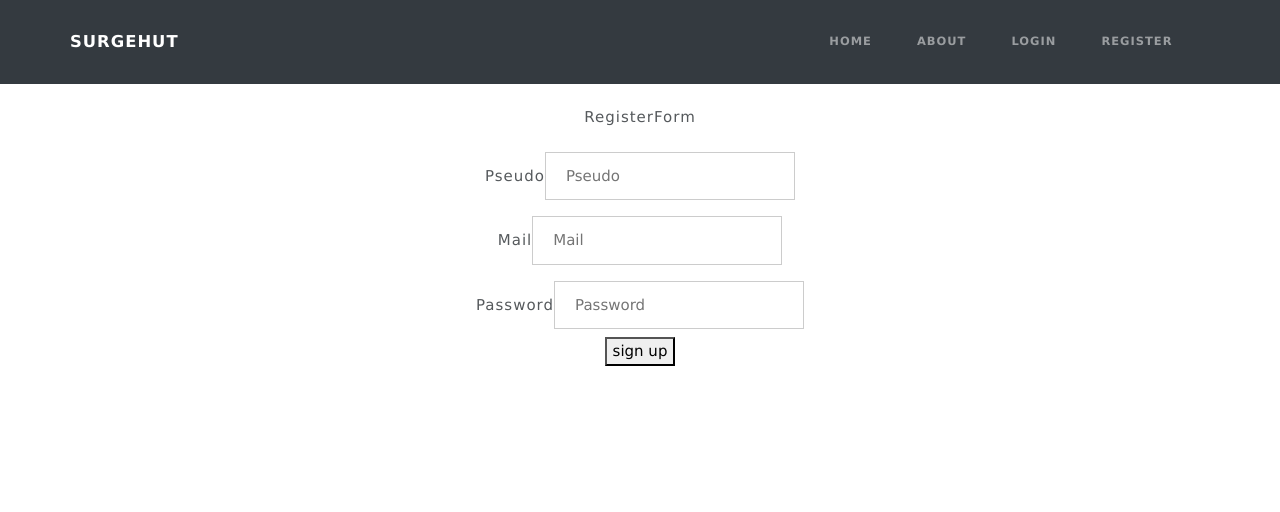
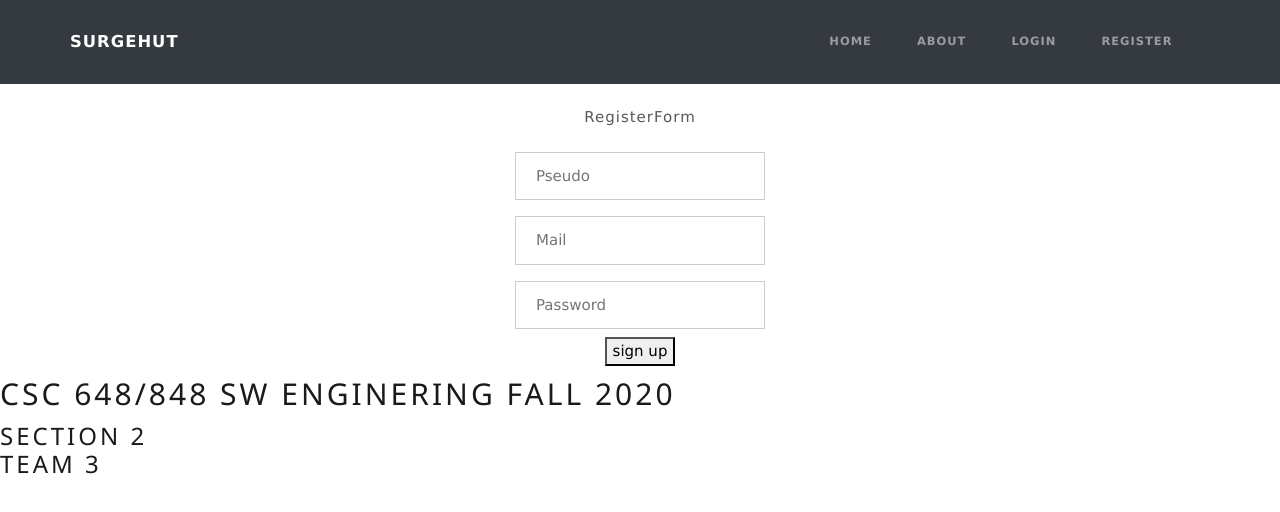
Before and after one commit to dbenavi5/surghut, a Next.js app in the folder application/docker/: page /register in a window 1280 px wide. Shown: the top 512 px of the page. Built offline with nearby package versions, Linux system fonts and the light colour scheme.

Commit message:
create watermark

```diff
--- a/application/docker/components/Input.js
+++ b/application/docker/components/Input.js
@@ -8,7 +8,6 @@ function TextInput({value, onTextChange, placeHolder, type}) {
 
     return (
         <div>
-            <label>{placeHolder}</label>
             <input
             type={type}
             placeholder={placeHolder}
--- /dev/null
+++ b/application/docker/components/Watermark.js
@@ -0,0 +1,12 @@
+import React from 'react';
+
+function Watermark() {
+    return (
+        <div>
+            <h2>CSC 648/848 SW Enginering Fall 2020</h2>
+            <h3>Section 2<br/>Team 3</h3>
+        </div>
+    );
+}
+
+export default Watermark;
--- a/application/docker/pages/_document.js
+++ b/application/docker/pages/_document.js
@@ -1,6 +1,8 @@
 import Document, { Html, Head, Main, NextScript } from 'next/document'
 
 import BottomNav from '../components/BottomNav';
+
+import Watermark from '../components/Watermark';
 
 
 //import { GA_TRACKING_ID } from '../lib/gtag'
@@ -26,6 +28,7 @@ export default class MyDocument extends Document {
           </center>
           <NextScript />
         </body>
+        <Watermark/>
       </Html>
     )
   }
--- a/application/docker/pages/index.js
+++ b/application/docker/pages/index.js
@@ -28,9 +28,6 @@ function Index({data}) {
     <>
         <Navbar/>
         <div>
-            <h2>CSC 648/848 SW Enginering Fall 2020</h2>
-            <h3>Section 2<br/>Team 3</h3>
-
             <Search
               data={data}
               setResult={setCounty}
```
